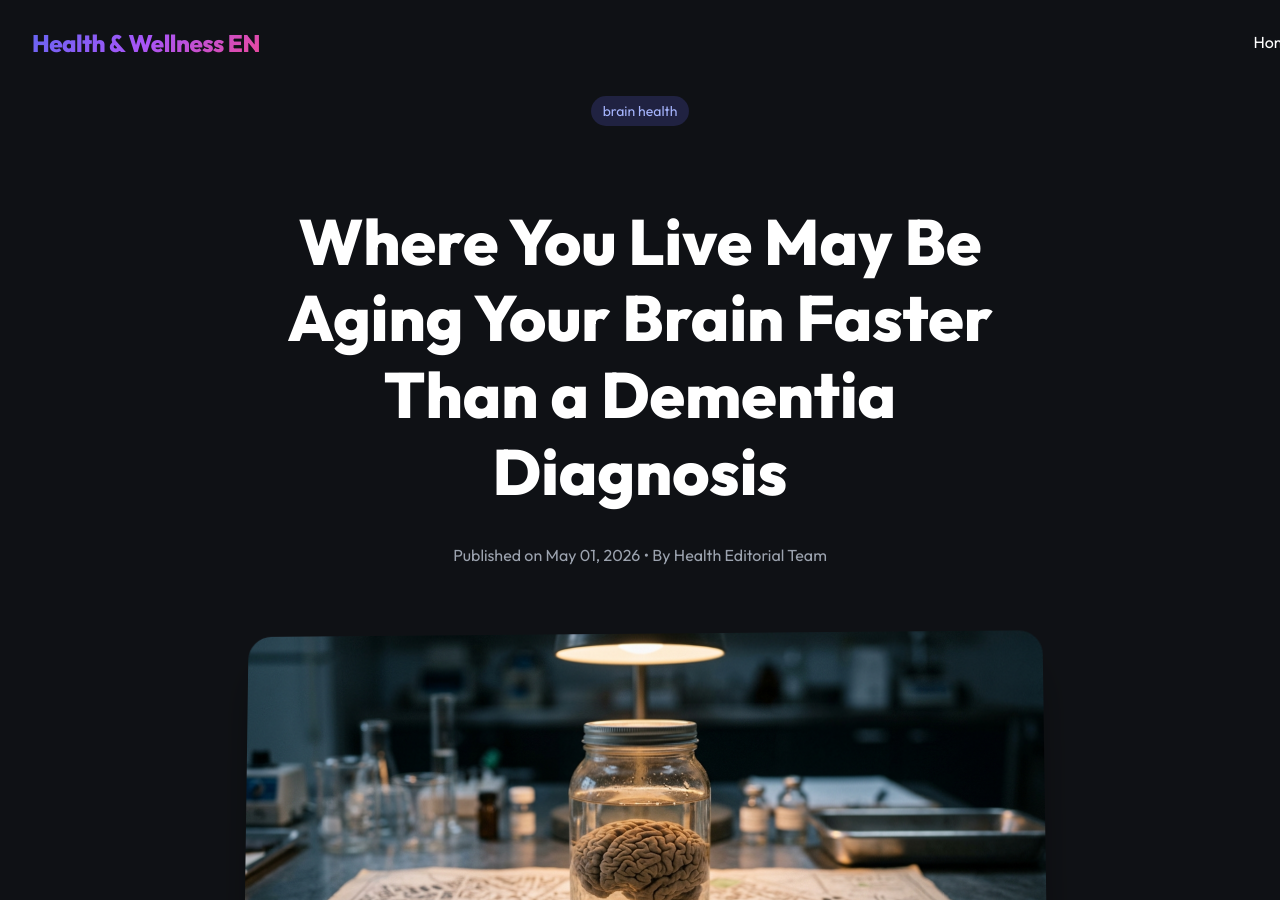
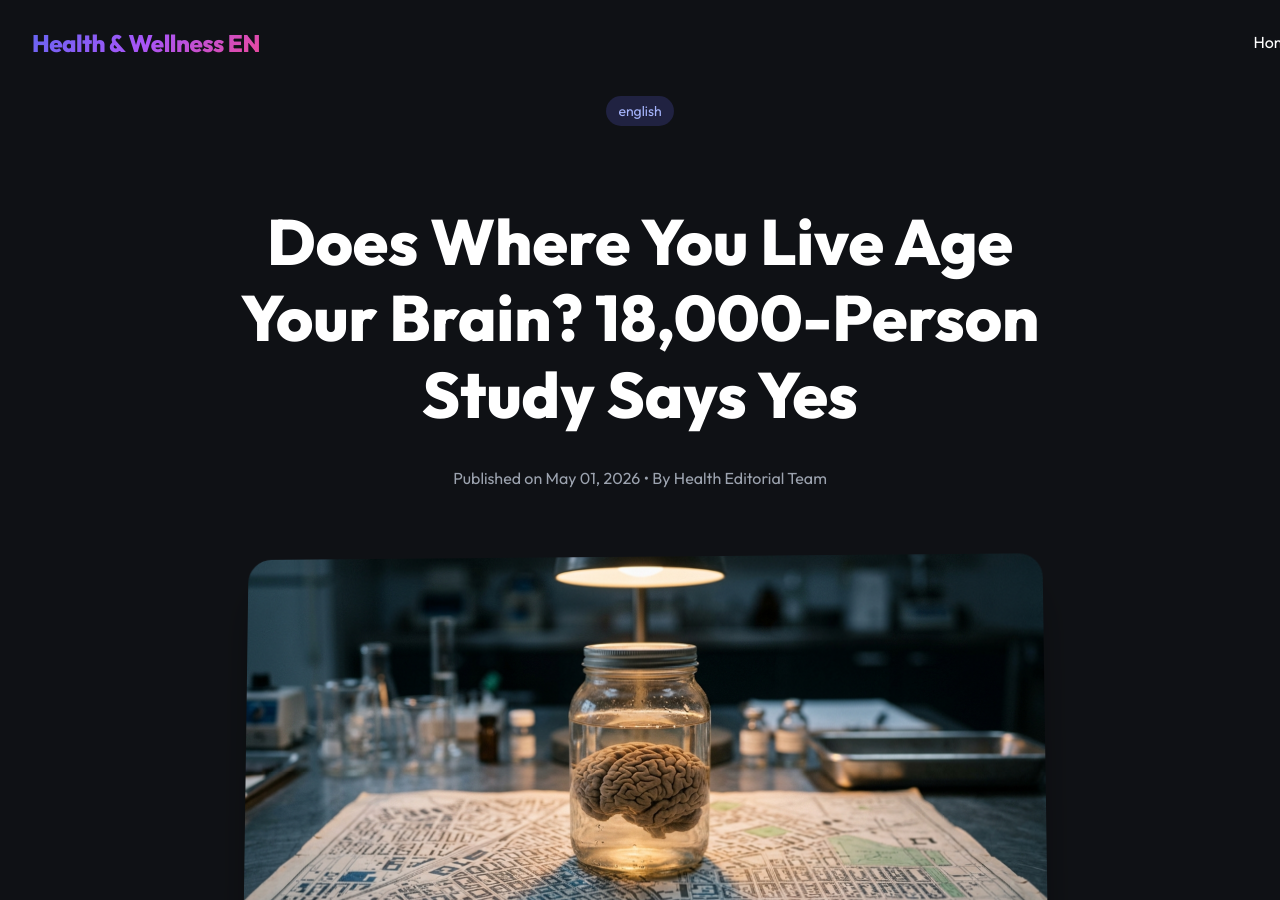
Before and after one commit to jeonghun-project/health-en, a Jekyll site: the page built from _posts/2026-05-01-where-you-live-ages-your-brain-exposome-study.md, in a window 1280 px wide and 900 px high. Built offline with Jekyll 4.4.1, drawn with Linux system fonts in a browser that asks for light colours.

Commit message:
seo: Rewrite title/description/tags for search intent

```diff
--- a/_posts/2026-05-01-where-you-live-ages-your-brain-exposome-study.md
+++ b/_posts/2026-05-01-where-you-live-ages-your-brain-exposome-study.md
@@ -1,8 +1,8 @@
 ---
-title: "Where You Live May Be Aging Your Brain Faster Than a Dementia Diagnosis"
+title: "Does Where You Live Age Your Brain? 18,000-Person Study Says Yes"
 date: "2026-05-01"
-description: "A Nature Medicine study of 18,701 people across 34 countries finds that combined air pollution and inequality accelerate brain aging up to 9.1 times more than clinical diagnoses like MCI or dementia alone."
-tags: ["brain health", "air pollution", "dementia prevention", "exposome", "environmental health", "brain aging", "public health"]
+description: "Air pollution, green space, and neighborhood noise may age your brain faster than genetics. A global study across 34 countries shows how your environment shapes dementia risk."
+tags: ["english", "health", "brain aging", "dementia prevention", "air pollution health effects", "Alzheimer risk factors", "brain health tips"]
 image: "https://raw.githubusercontent.com/jeonghun-project/health-en/main/assets/images/2026-05-01-where-you-live-ages-your-brain-exposome-study-header.png"
 author: "Health Editorial Team"
 ---
```
